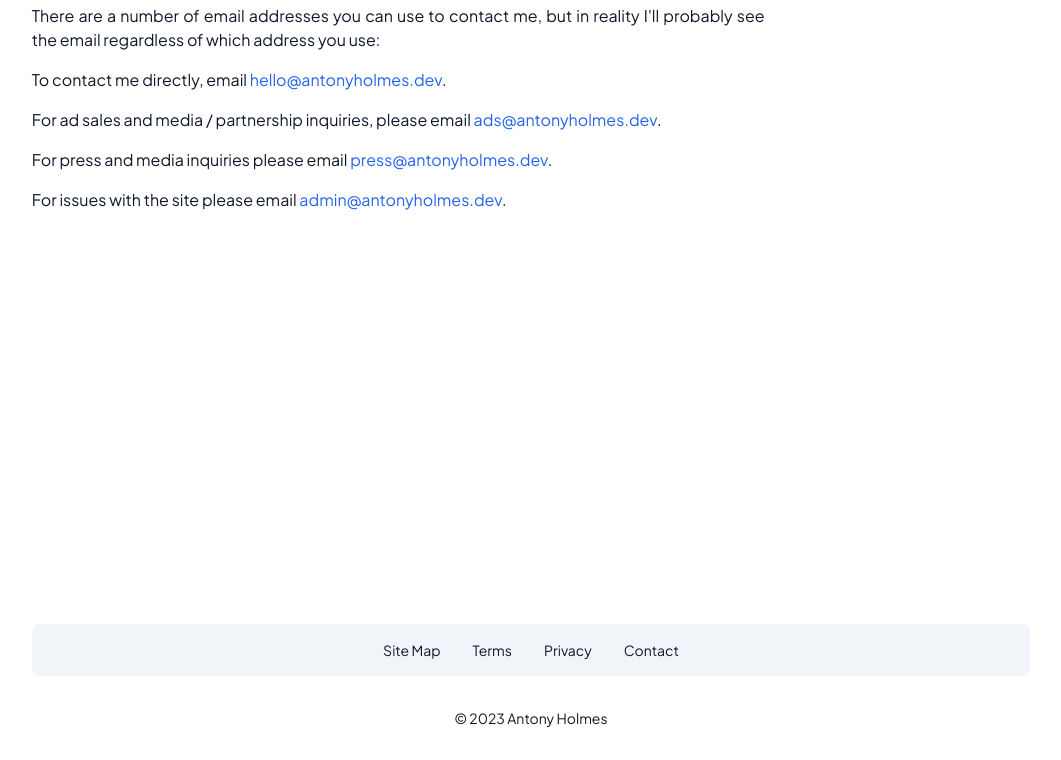
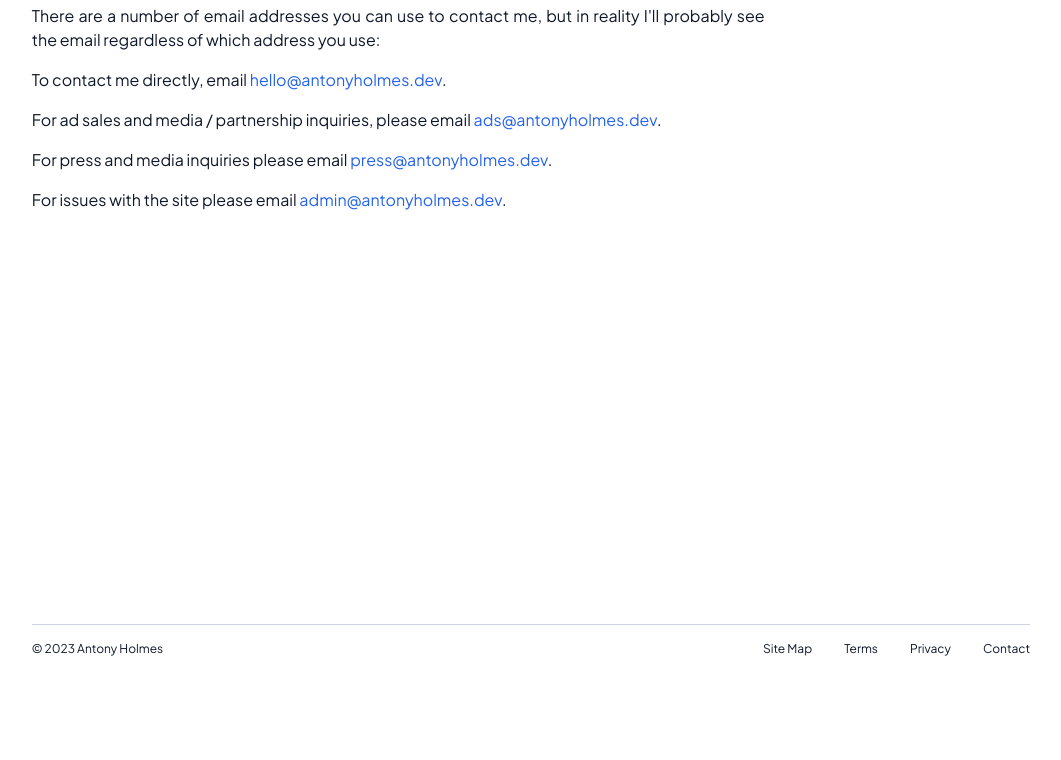
Before and after one commit to antonybholmes/www-antonyholmes-gatsby, a Gatsby site: page /contact in a window 1280 px wide. Shown: the part 240-1000 px from the top of the page, without its empty margins (109-1170 px from the left). After the commit the page ends 961 px from the top, so only its background shows below. Built offline with nearby package versions, Linux system fonts and the light colour scheme; Gatsby itself is replaced by a stand-in of ours.

Commit message:
Bug fixes and updates.

```diff
--- a/env.json
+++ b/env.json
@@ -9,8 +9,8 @@
   "AUTHOR_LATEST_POSTS": 6,
   "GTAG": "G-X21MCY4FP3",
   "INCEPTION": "2020-12-01",
-  "PATCH": 410,
-  "VERSION": "25.0.766.410",
+  "PATCH": 411,
+  "VERSION": "25.0.766.411",
   "UPDATED": "January 5, 2023",
   "GENERIC_IMAGES": 4,
   "IMAGEKIT_URL": "https://ik.imagekit.io/gojvn3appa",
--- a/src/components/footer.tsx
+++ b/src/components/footer.tsx
@@ -5,11 +5,14 @@ import ContentDiv from "./content-div"
 import WhiteLink from "./link/white-link"
 
 const Footer = () => (
-  <footer className="pt-16 text-sm">
+  <footer className="py-16 text-xs">
     <ContentDiv>
       <></>
 
-      <ul className="flex flex-row justify-center gap-x-8 rounded-lg bg-slate-100 p-4">
+      <ul className="flex flex-col justify-between gap-y-4 border-t border-slate-300 pt-4 md:flex-row">
+        <li>{getCopyright()}</li>
+        <li>
+          <ul className="flex flex-row gap-y-4 gap-x-8">
             {INFO_LINKS.map(
               (link: { name: string; url: string }, index: number) => (
                 <li key={index}>
@@ -24,11 +27,15 @@ const Footer = () => (
               )
             )}
           </ul>
-
+        </li>
+        {/* <ul className="flex flex-row justify-center gap-x-8">
+          <li>{getCopyright()}</li>
+        </ul> */}
+      </ul>
       <></>
     </ContentDiv>
 
-    <ContentDiv className="py-8">
+    {/* <ContentDiv className="py-8">
       <></>
       <>
         <ul className="flex flex-row justify-center gap-x-8">
@@ -36,7 +43,7 @@ const Footer = () => (
         </ul>
       </>
       <></>
-    </ContentDiv>
+    </ContentDiv> */}
   </footer>
 )
 
```
Lines whose indentation alone changed are shown as unchanged.
